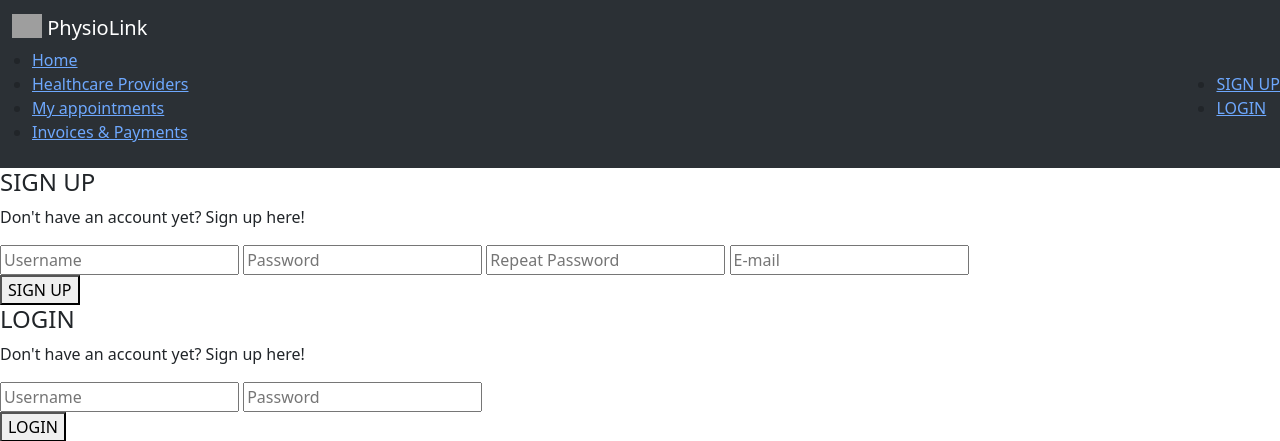
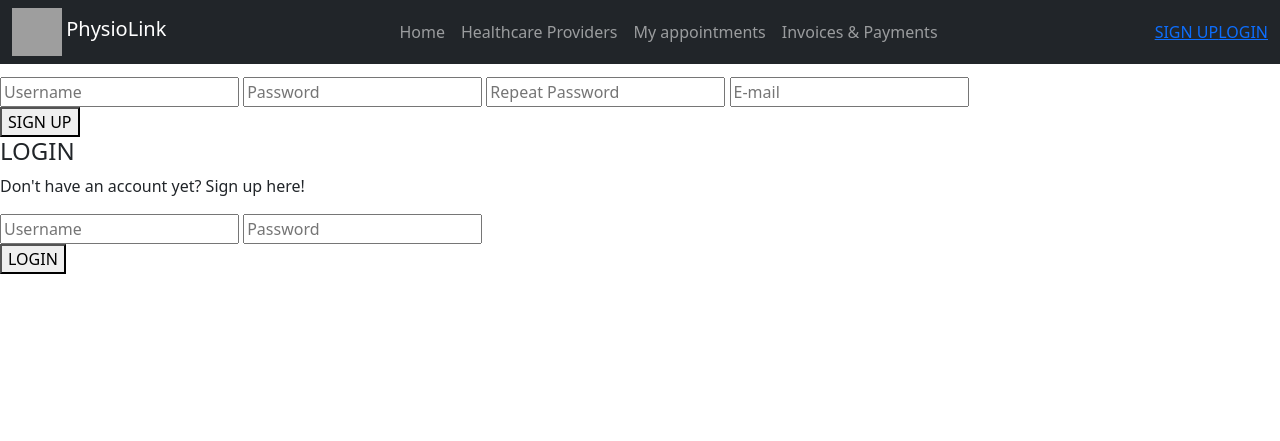
Before and after one commit to Kaelirk/WebAppProject, a PHP site: page / in a window 1280 px wide. Shown: the top 441 px of the page. Run offline with PHP 8.4, Linux system fonts and the light colour scheme; grey boxes are pictures that could not be loaded.

Commit message:
navbar started

```diff
--- a/Views/index.php
+++ b/Views/index.php
@@ -1,5 +1,4 @@
 <?php
-  //include '../includes/class-autoload.inc.php';
   session_start();
   ?>
 <!DOCTYPE html>
@@ -8,38 +7,40 @@
   <meta charset="UTF-8">
   <meta name="viewport" content="width=device-width, initial-scale=1.0">
   <link href="https://cdn.jsdelivr.net/npm/bootstrap@5.3.2/dist/css/bootstrap.min.css" rel="stylesheet" integrity="sha384-T3c6CoIi6uLrA9TneNEoa7RxnatzjcDSCmG1MXxSR1GAsXEV/Dwwykc2MPK8M2HN" crossorigin="anonymous">
-<link href="styles.css" rel="stylesheet">
 
-<nav class="navbar bg-body-tertiary bg-dark" data-bs-theme="dark">
+<nav class="navbar navbar-expand-sm bg-dark navbar-dark fixed-top">
   <div class="container-fluid">
-  <a class="navbar-brand" href="#">
-      <img src="/images/dogtena.png" alt="Logo" width="30" height="24" class="d-inline-block align-text-top">
-      PhysioLink
-    </a>
+    <div class="navbar-header">
+      <img src="/images/dogtena.png" alt="Logo" width="50" height="48">
+      <a class="navbar-brand" href="#">PhysioLink</a>
     </div>
-  <ul class="main-menu">
-    <li><a href="index.php">Home</a></li>
-    <li><a href="#">Healthcare Providers</a></li>
-    <li><a href="#">My appointments</a></li>
-    <li><a href="#">Invoices & Payments</a></li>
+    <div class="navbar-header">
+      <ul class="navbar-nav">
+        <li class="active nav-item"><a class="nav-link" href="index.php">Home</a></li>
+        <li class="nav-item"><a class="nav-link" href="#">Healthcare Providers</a></li>
+        <li class="nav-item"><a class="nav-link" href="#">My appointments</a></li>
+        <li class="nav-item"><a class="nav-link" href="#">Invoices & Payments</a></li>
       </ul>
-  <ul class="navbar-membermenu">
+    </div>
+    <div class="navbar-heaader">
+      <ul class="nav navbar">
         <?php
           if(isset($_SESSION["userid"])){
         ?>
-    <li><a href="#"><?php echo $_SESSION["useruid"];?></a></li>
-    <li><a href="../includes/logout.inc.php" class="header-login-a">LOGOUT</a></li>
+        <li><a href="#"><span class="glyphicon glyphicon-user"><?php echo $_SESSION["useruid"];?></a></li>
+        <li><a href="../includes/logout.inc.php" class="header-login-a"><span class="glyphicon glyphicon-Logout"></span>LOGOUT</a></li>
         <?php
           }else{
         ?>
-    <li><a href="#">SIGN UP</a></li>
-    <li><a href="#" class="header-login-a">LOGIN</a></li>
+        <li><a href="#"><span class="glyphicon glyphicon-user"></span>SIGN UP</a></li>
+        <li><a href="#" class="header-login-a"><span class="glyphicon glyphicon-Login"></span>LOGIN</a></li>
         <?php
         }
         ?>
       </ul>
+    </div>
+  </div>
 </nav>
-  <title>PhysioLink</title>
 </head>
 <body>
 
@@ -70,17 +71,5 @@
   </div>
 
 </section>
-
-  <?php
-    // $usersObj= new UsersView();
-    // $usersObj->showUser('John');
-
-    // $usersObj2= new UsersCtrl();
-    // $usersObj2->createUser('Stevie', 'Wonder', '2026-09-06');
-
-    // $userObj3= new UsersView();
-    // $userObj3->showUsers();
-
-  ?>
 </body>
 </html>
```
Lines whose indentation alone changed are shown as unchanged.
